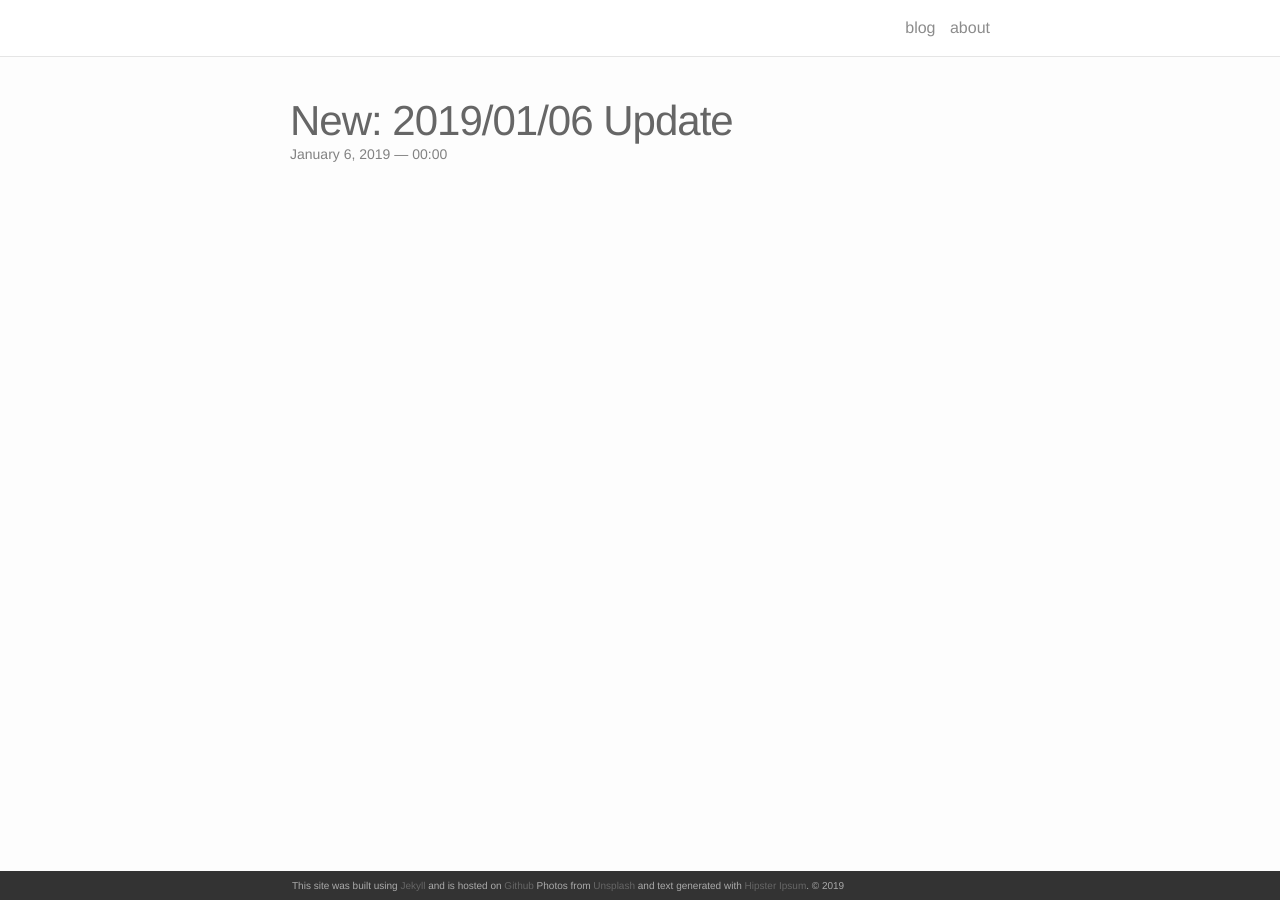
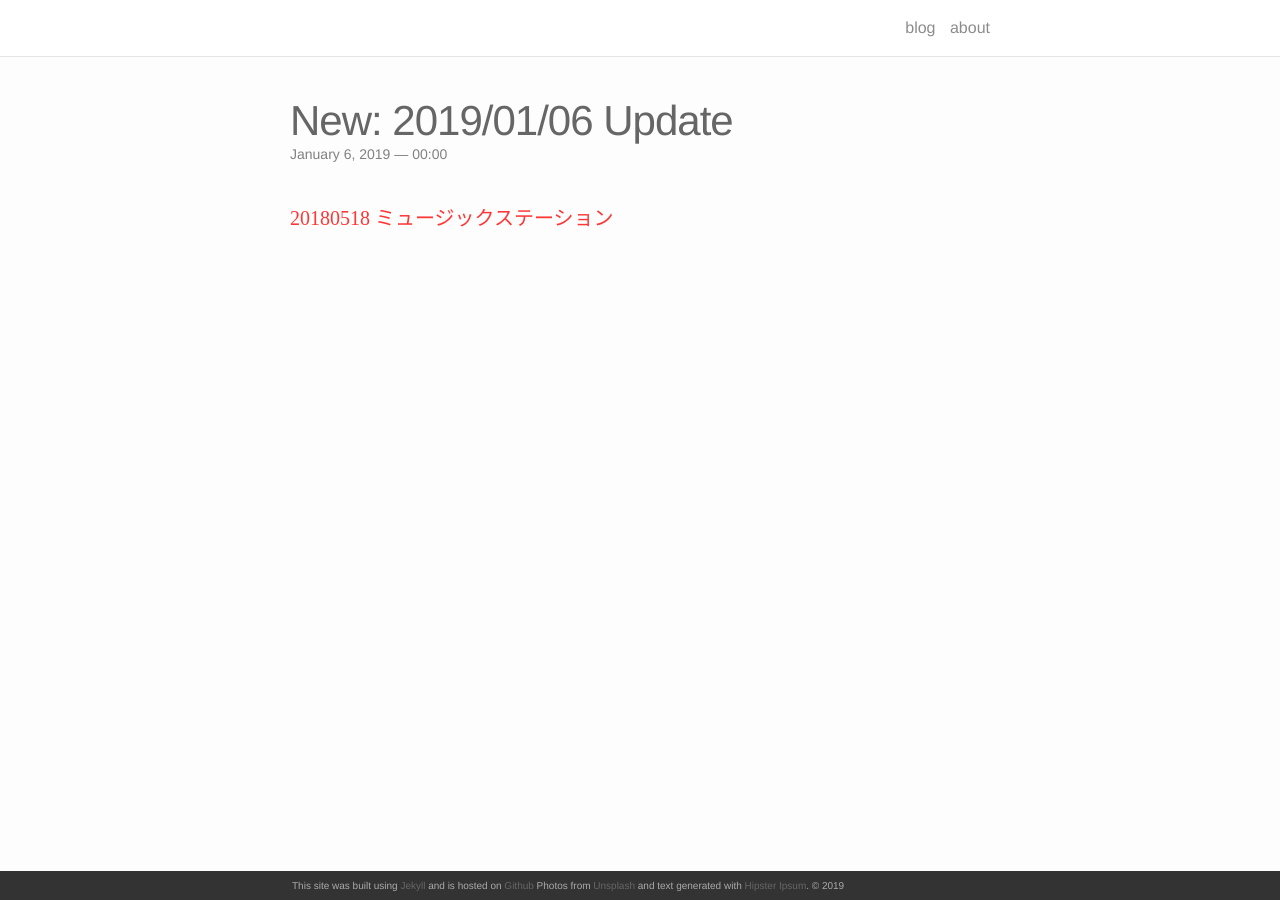
Before and after one commit to huidaoweilai2019/huidaoweilai2019.github.io, a Jekyll site: the page built from _posts/2019-01-06-update.markdown, in a window 1280 px wide. Built offline with Jekyll 4.4.1, drawn with Linux system fonts in a browser that asks for light colours; nearby versions of some CDN libraries.

Commit message:
Update 2019-01-06-update.markdown

```diff
--- a/_posts/2019-01-06-update.markdown
+++ b/_posts/2019-01-06-update.markdown
@@ -5,4 +5,4 @@ date:   2019-01-06 00:00:00
 description:
 ---
 
-#### [<font face="Microsoft YaHei UI"></font>](https://mega.nz/#!QBElhCRa!lphgHdwuCnDWHuS7jrUrljeXMJUk2GIt0sztp4rQF4Y)
+#### [<font face="Microsoft YaHei UI">20180518 ミュージックステーション</font>](https://mega.nz/#!QBElhCRa!lphgHdwuCnDWHuS7jrUrljeXMJUk2GIt0sztp4rQF4Y)
```
